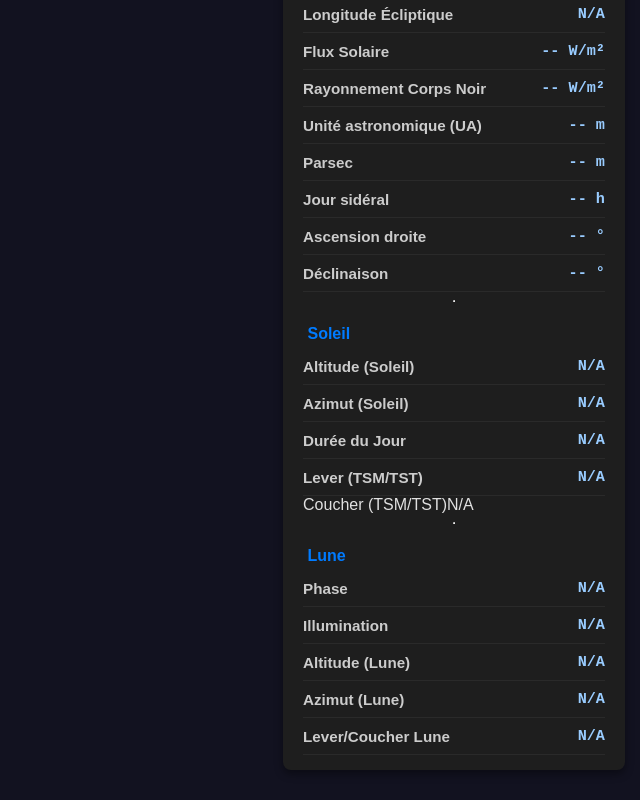
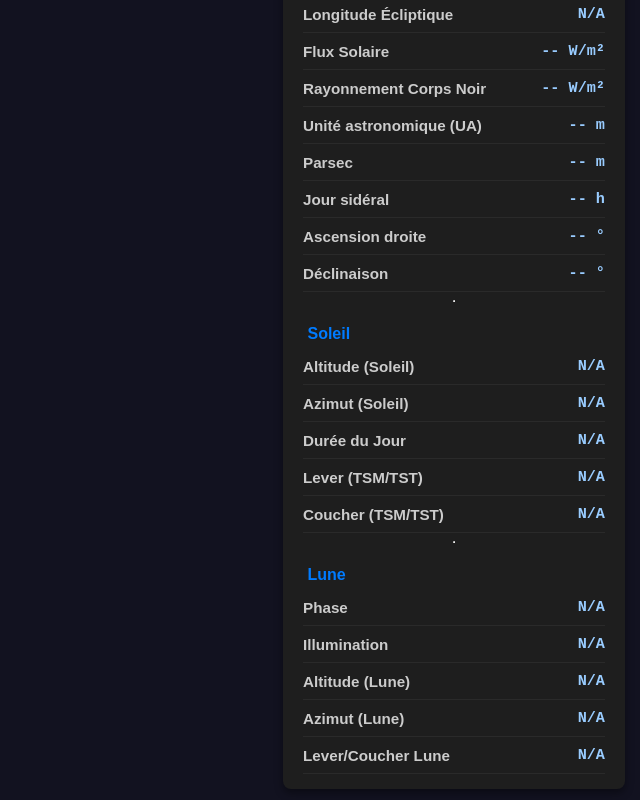
Before and after one commit to nicolaspieper59-ops/ScientificDashboard2, a website: page index.html in a window 1280 px wide. Shown: the part 4098-4898 px from the top of the page, without its empty margins (640-1280 px from the left). Drawn offline with Linux system fonts and the light colour scheme.

Commit message:
Update index.html

```diff
--- a/index.html
+++ b/index.html
@@ -261,7 +261,7 @@
                 <div class="data-point"><span>Quantité de mouvement relativiste</span><span id="relat-momentum">-- kg·m/s</span></div>
 
 
-                <hr>
+                                <hr>
                 <h3>Distance (3D)</h3>
                 <div class="data-point"><span>Distance Totale (3D)</span><span id="distance-total-km">0.000 km | 0.00 m</span></div>
                 <div class="data-point"><span>Rapport de Distance (Alt)</span><span id="distance-ratio">1.000</span></div>
@@ -270,7 +270,7 @@
                 <div class="data-point"><span>Distance (h-lumière)</span><span id="distance-light-h">0.00e+00 h</span></div>
                 <div class="data-point"><span>Distance (j-lumière)</span><span id="distance-light-day">0.00e+00 j</span></div>
                 <div class="data-point"><span>Distance (sem-lumière)</span><span id="distance-light-week">0.00e+00 sem</span></div>
-              <div class="data-point"><span>Distance (mois-lumière)</span><span id="distance-light-month">0.00e+00 mois</span></div>
+                <div class="data-point"><span>Distance (mois-lumière)</span><span id="distance-light-month">0.00e+00 mois</span></div>
                 <div class="data-point"><span>Distance (UA / al)</span><span id="distance-cosmic">0.00e+00 UA | 0.00e+00 al</span></div>
                 <div class="data-point"><span>Distance Maximale Visible</span><span id="distance-horizon">N/A</span></div>
             </section>
@@ -286,6 +286,7 @@
                 </div>
              </section>
         </div>
+
         <div class="column-3">
             <section class="panel" aria-labelledby="weather-heading">
                 <h2 id="weather-heading"><i class="fas fa-cloud-sun"></i> Météo & Capteurs</h2>
@@ -439,7 +440,7 @@
                 <div class="data-point"><span>Azimut (Soleil)</span><span id="sun-azimuth">N/A</span></div>
                 <div class="data-point"><span>Durée du Jour</span><span id="day-duration">N/A</span></div>
                 <div class="data-point"><span>Lever (TSM/TST)</span><span id="sunrise-times">N/A</span></div>
-                <div class-><span>Coucher (TSM/TST)</span><span id="sunset-times">N/A</span></div>
+                <div class="data-point"><span>Coucher (TSM/TST)</span><span id="sunset-times">N/A</span></div>
                 <hr>
                 <h3><i class="fas fa-moon"></i> Lune</h3>
                 <div class="data-point"><span>Phase</span><span id="moon-phase-name">N/A</span></div>
@@ -448,8 +449,7 @@
                 <div class="data-point"><span>Azimut (Lune)</span><span id="moon-azimuth">N/A</span></div>
                 <div class="data-point"><span>Lever/Coucher Lune</span><span id="moon-times">N/A</span></div>
             </section>
-
-            </div>
+        </div>
     </main>
 
     <script src="math.min.js"></script>
@@ -460,4 +460,4 @@
     <script src="gnss-dashboard-full.js"></script>
 
 </body>
-    </html>
+                    </html>
```
